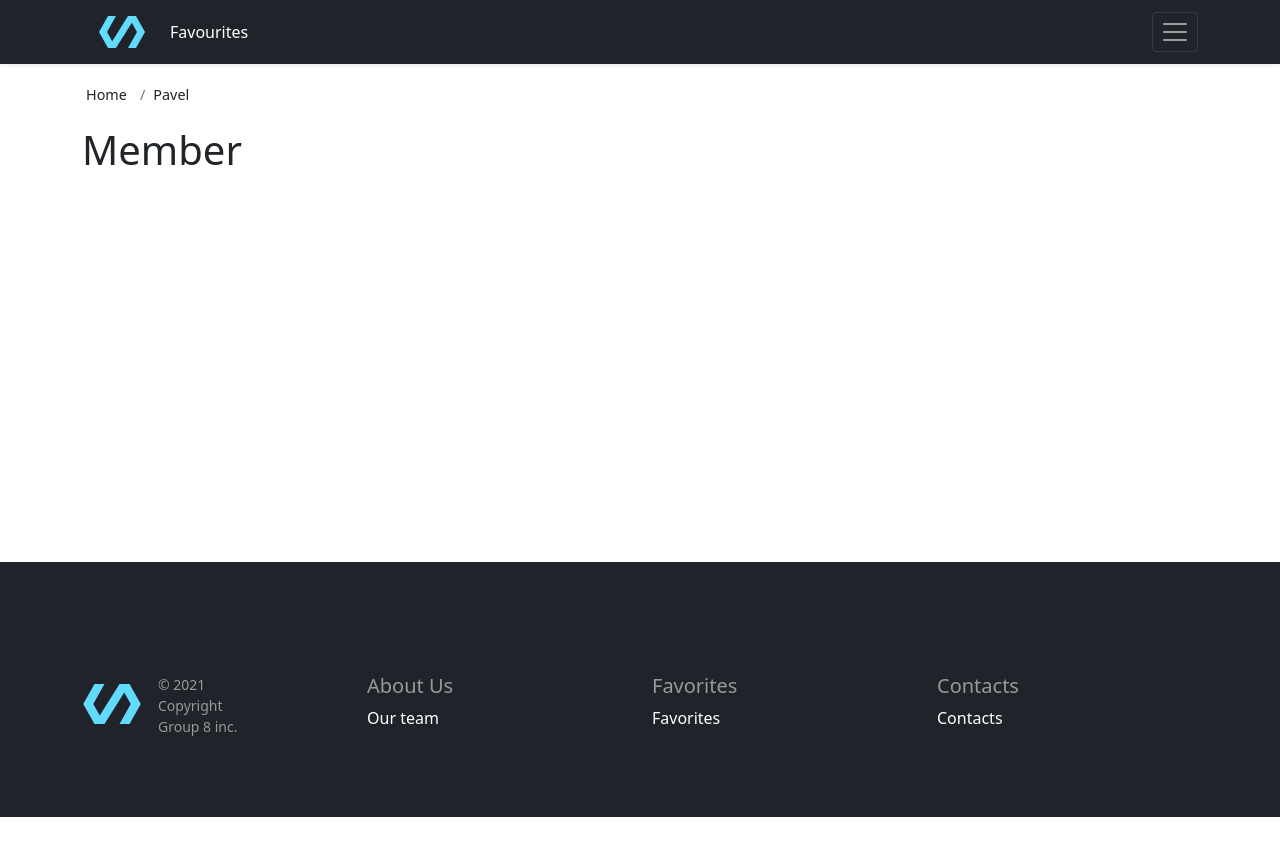
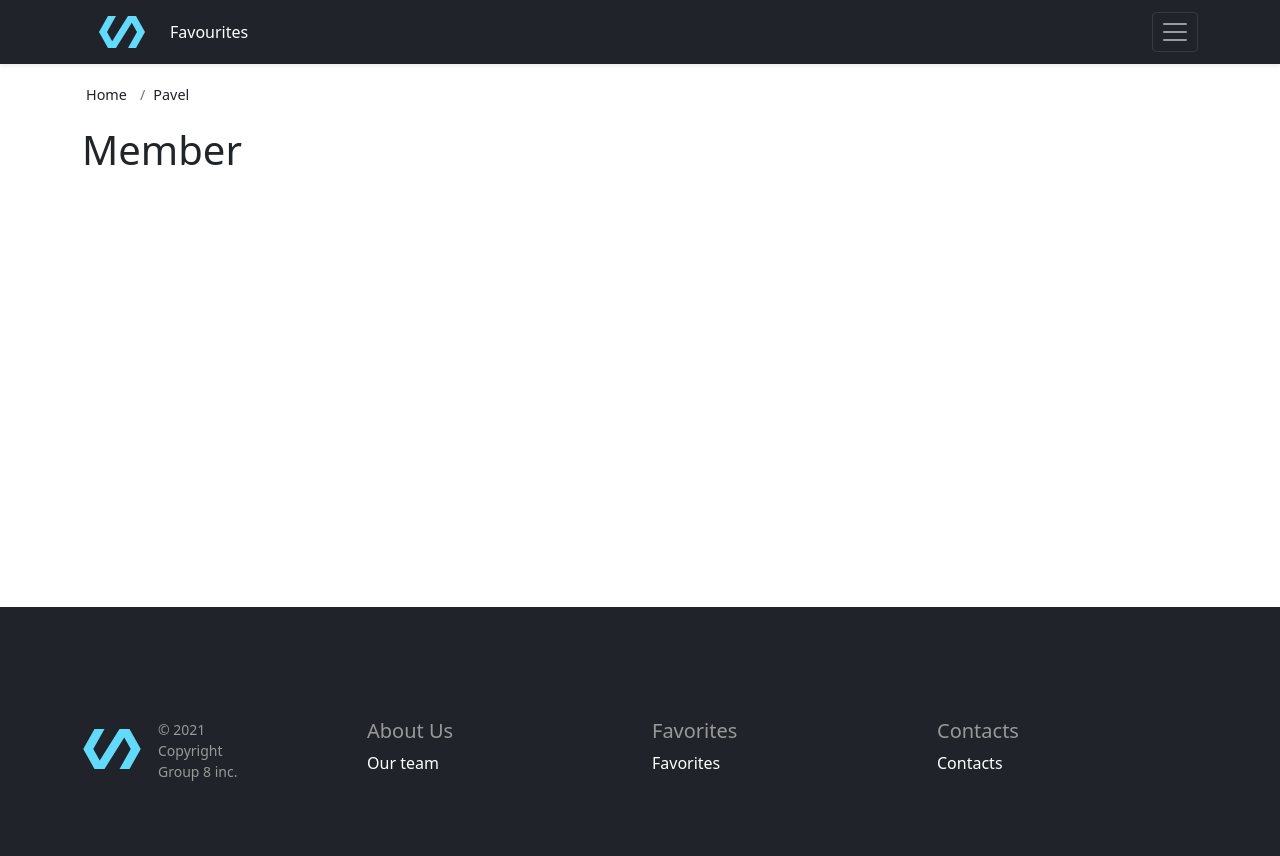
Before and after one commit to unclekoin/react-hackathon-team-website, a React (Create React App) app: page /member/67rdca3eeb7f6fgeed471818 in a window 1280 px wide. Shown: the top 856 px of the page. Before the commit the page ends 817 px from the top, so only its background shows below. Built offline with nearby package versions, Linux system fonts and the light colour scheme.

Commit message:
fix styles 404.jsx member.jsx

```diff
--- a/src/index.css
+++ b/src/index.css
@@ -133,13 +133,7 @@ a.breadcrumb-item {
   text-decoration: none;
 }
 
-.breadcrumb-item:hover {
-  /* color: white !important;
-  background-color: #20232a;
-  text-decoration: none; */
+/* member */
+.page-wrapper {
+  height: calc(100vh - 319px);
 }
-
-/* member */
-.member-wrapper {
-  height: calc(100vh - 364px);
-}
--- a/src/pages/404.jsx
+++ b/src/pages/404.jsx
@@ -3,7 +3,7 @@ import notFoundPict from '../assets/images/404_notfound.png'
 
 const PageNotFound = () => {
 	return (
-		<div>
+    <div className='page-wrapper'>
       <img
         style={{
           display: 'block',
--- a/src/pages/member.jsx
+++ b/src/pages/member.jsx
@@ -7,7 +7,7 @@ const Member = () => {
   console.log(memberId)
 
   return (
-    <div className='container member-wrapper'>
+    <div className='container page-wrapper'>
       <h1>Member</h1>
     </div>
   );
```
Lines whose indentation alone changed are shown as unchanged.
